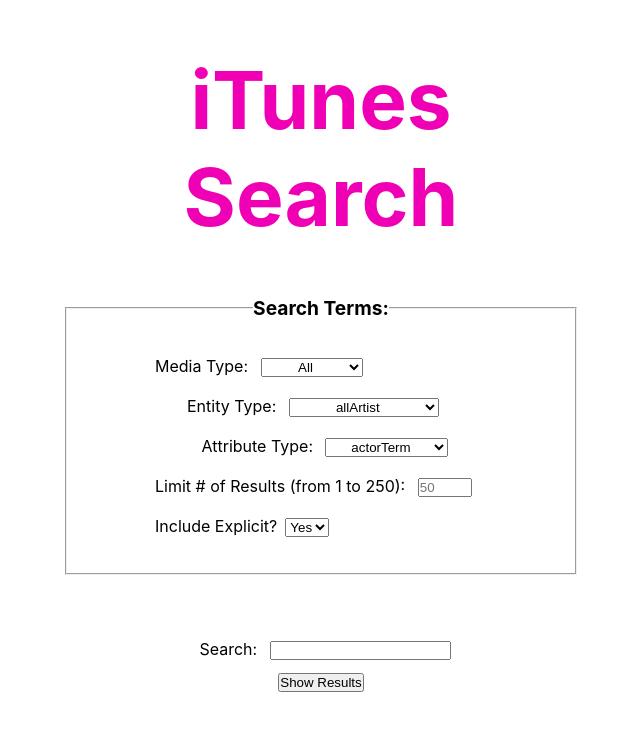
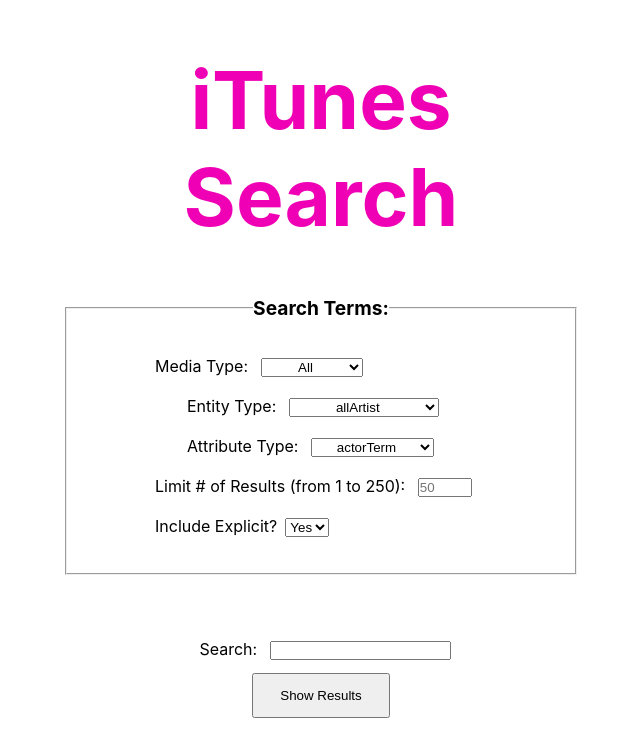
Before and after one commit to kquarantajr/ga_project3, a React (Create React App) app: page / in a window 1280 px wide. Shown: the top 756 px of the page, without its empty margins (319-959 px from the left). Built offline with nearby package versions, Linux system fonts and the light colour scheme.

Commit message:
checkpoint

```diff
--- a/src/components/Search.jsx
+++ b/src/components/Search.jsx
@@ -84,12 +84,14 @@
                             ))}
                         </select>
                     </div>
-                <label hmtlFor="attributeType">Attribute Type: </label>
-                <select id="attributeType" name="attributeType" onChange={(event) => {props.handleAttributeType(event)}}>
-                    {attributeArray.map((element, index) => (
-                        <Option key={index} element={element} />
-                    ))}
-                </select>
+                    <div className="inputField" id="attributeField">
+                        <label hmtlFor="attributeType" >Attribute Type: </label>
+                        <select id="attributeType" name="attributeType" onChange={(event) => {props.handleAttributeType(event)}}>
+                            {attributeArray.map((element, index) => (
+                                <Option key={index} element={element} />
+                            ))}
+                        </select>
+                    </div>
                     <div className="inputField">
                         <label htmlFor="limitInput">Limit # of Results (from 1 to 250): </label>
                         <input id="limitInput" name="limitInput"type="number" min="1" max="200" placeholder="50" style={{minWidth: "40px", maxWidth: "50px"}} onChange={(event) => {props.handleLimit(event)}} />
--- a/src/styles/Result.css
+++ b/src/styles/Result.css
@@ -5,6 +5,10 @@
 
 .unitContainer {
     margin: 2em 1em 2em 1em;
-    display: inline;
-    max-width: 200px;
+    width: 200px;
+    max-width: 400px;
 }
+
+img {
+    width: 200px;
+}
--- a/src/styles/Results.css
+++ b/src/styles/Results.css
@@ -8,6 +8,17 @@
     margin: 1em auto;
 }
 
+h3 {
+    text-align: left;
+    margin-left: 1em;
+}
+
 .resultsContainer {
-    display: inline;
+    display: flex;
+    justify-content: start;
+    flex-wrap: wrap;
 }
+
+button {
+    padding: 1em 2em;
+}
--- a/src/styles/Search.css
+++ b/src/styles/Search.css
@@ -39,7 +39,7 @@
     text-align: center;
 }
 
-#entityField {
+#entityField, #attributeField {
     margin-top: 0.6em;
     margin-left: 4em;
 }
```
